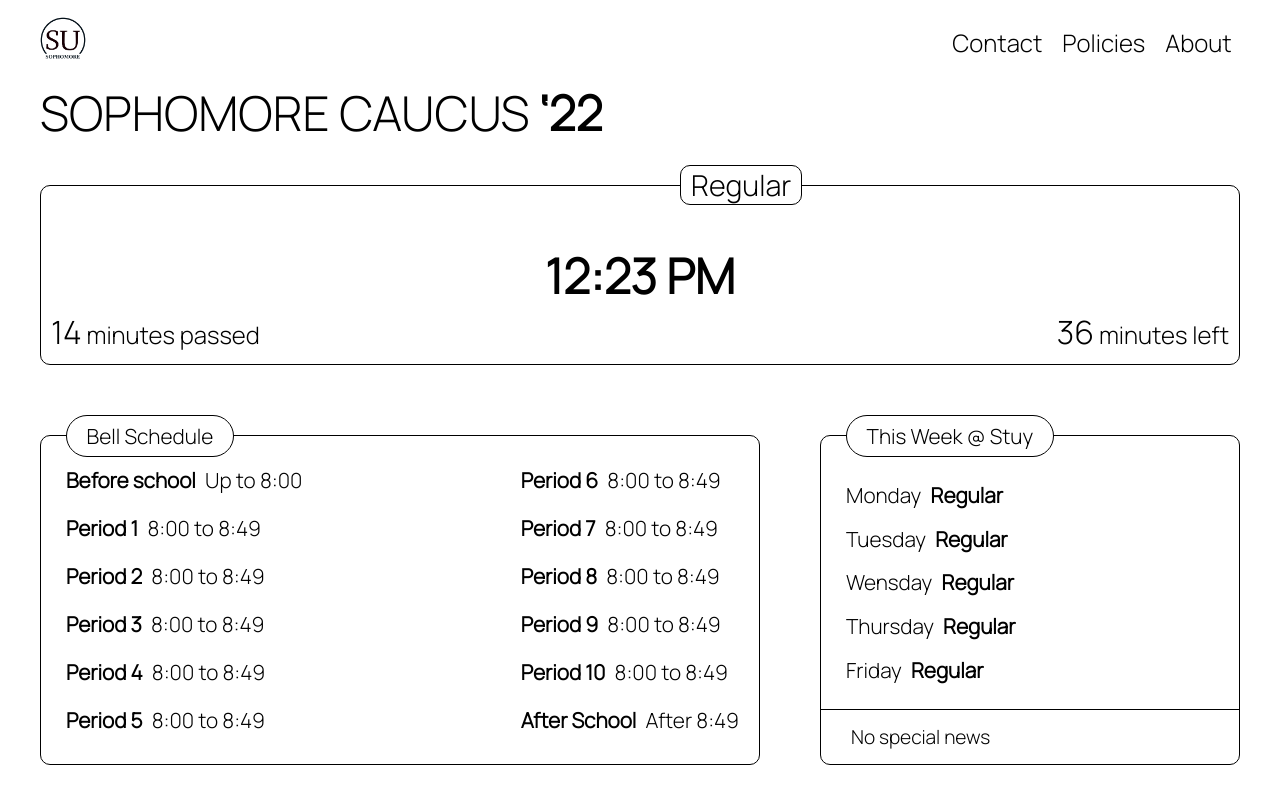
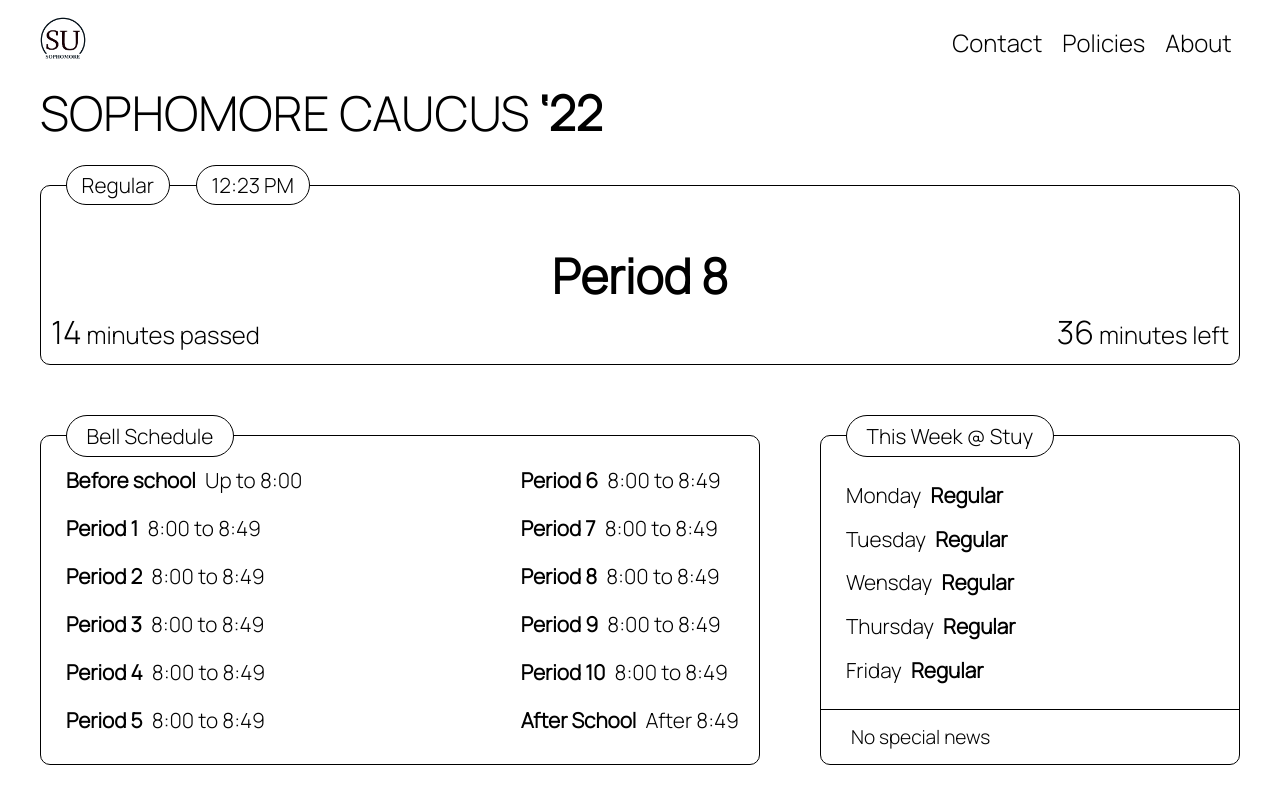
Before and after one commit to leomet07/sophomore.stuysu.org, a Next.js app: page / in a window 1280 px wide. Shown: the top 800 px of the page. Built offline with nearby package versions, Linux system fonts and the light colour scheme.

Commit message:
Changed around the pill buttons on the schedule widget

```diff
--- a/components/ScheduleWidget.tsx
+++ b/components/ScheduleWidget.tsx
@@ -3,8 +3,11 @@ import styles from "../styles/ScheduleWidget.module.css";
 const ScheduleWidget = () => {
 	return (
 		<div id={styles.container}>
-			<div id={styles.schedule_type}>
+			<div className={styles.pill} id={styles.schedule_type}>
 				<span>Regular</span>
+			</div>
+			<div className={styles.pill} id={styles.current_time}>
+				<span>12:23 PM</span>
 			</div>
 			<div id={styles.schedule_widget}>
 				<div className={styles.bottom}>
@@ -14,7 +17,7 @@ const ScheduleWidget = () => {
 						&nbsp;passed
 					</p>
 				</div>
-				<h1 id={styles.current_time}>12:23 PM</h1>
+				<h1 id={styles.current_period}>Period 8</h1>
 				<div className={styles.bottom}>
 					<p>
 						<span className={styles.highlight}>36</span> min
--- a/styles/ScheduleWidget.module.css
+++ b/styles/ScheduleWidget.module.css
@@ -7,9 +7,16 @@
 }
 
 #schedule_type {
+	margin-left: 2vw;
+}
+#current_time {
+	margin-left: calc(2vw + 130px);
+}
+
+.pill {
 	background-color: white;
 	border: 1px solid black;
-	border-radius: 10px;
+	border-radius: 30px;
 	width: fit-content;
 	height: 40px;
 	position: absolute;
@@ -17,13 +24,11 @@
 	display: flex;
 	align-items: center;
 	justify-content: center;
-	padding-right: 10px;
-	padding-left: 10px;
-	margin-left: 50vw;
+	padding-right: 15px;
+	padding-left: 15px;
 }
-
-#schedule_type span {
-	font-size: 1.8rem;
+.pill span {
+	font-size: 1.3rem;
 }
 
 #schedule_widget {
@@ -42,7 +47,7 @@
 	align-self: flex-end;
 }
 
-#current_time {
+#current_period {
 	font-size: 3rem;
 
 	position: absolute;
@@ -58,7 +63,7 @@
 }
 @media (max-width: 750px) {
 	#schedule_type {
-		margin-left: 50vw;
+		margin-left: 20vw;
 	}
 	#schedule_widget {
 		font-size: 1.25rem;
```
